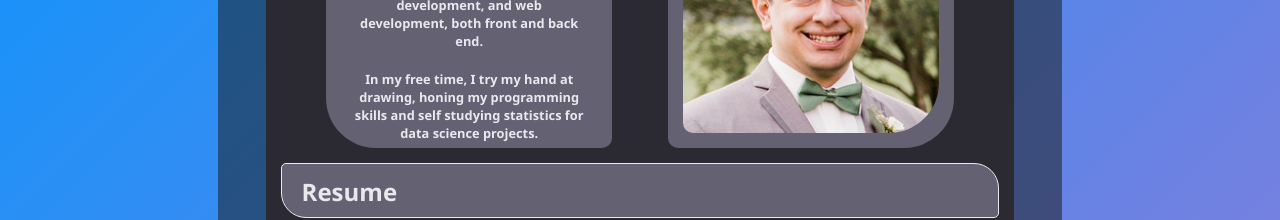
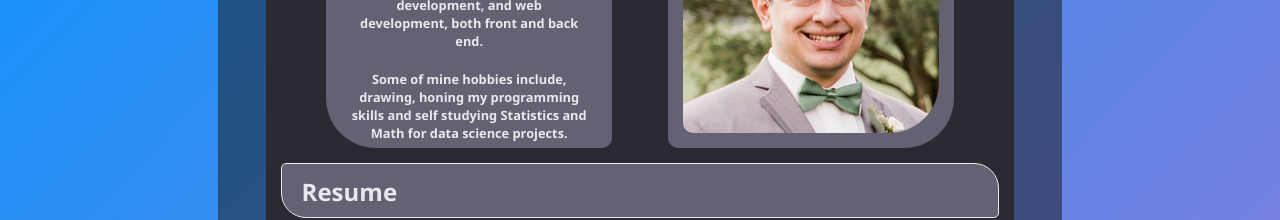
Before and after one commit to ci0cc0lat0/ProfessionalWebsite, a SvelteKit app: page / in a window 1280 px wide. Shown: the part 373-593 px from the top of the page. Built offline with nearby package versions, Linux system fonts and the light colour scheme.

Commit message:
picabout update

```diff
--- a/src/routes/+page.svelte
+++ b/src/routes/+page.svelte
@@ -149,7 +149,7 @@
 
                 <p>My focus while at UH was split between data science, game development, and web development, both front and back end.</p>
 
-                <p>In my free time, I try my hand at drawing, honing my programming skills and self studying statistics for data science projects.</p>
+                <p>Some of mine hobbies include, drawing, honing my programming skills and self studying Statistics and Math for data science projects.</p>
 
 
 
```
